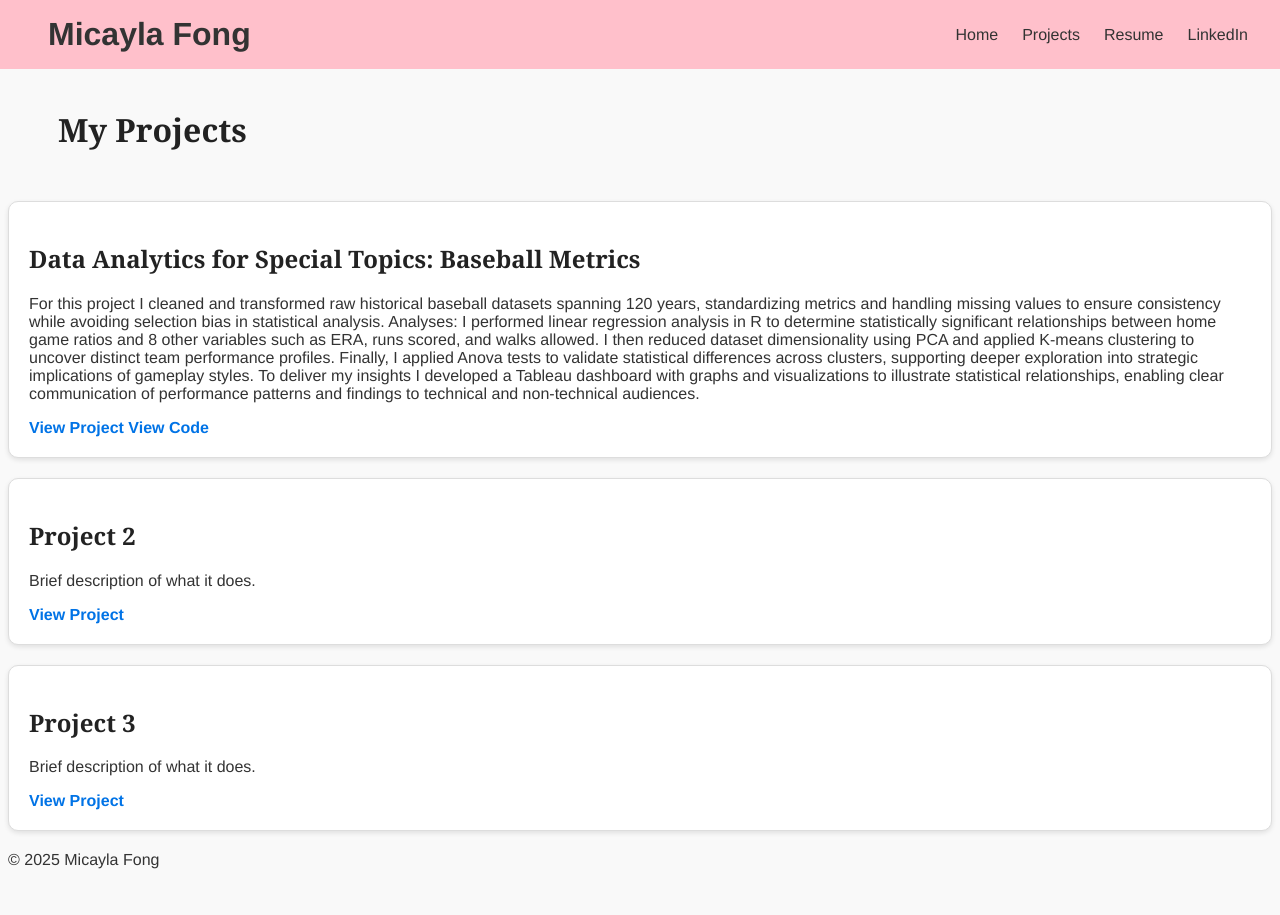
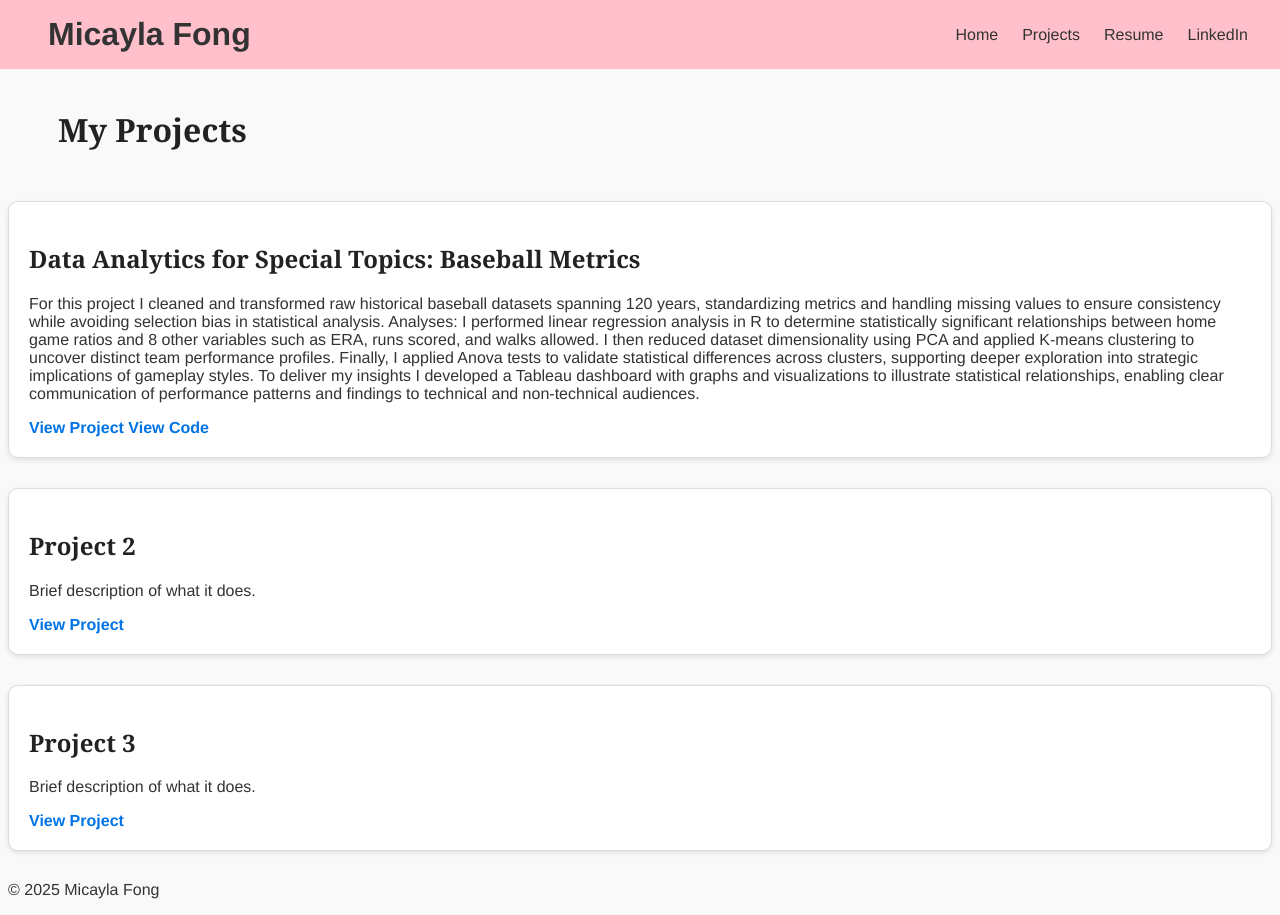
Before and after one commit to mdfong35/mdfong35.github.io, a Jekyll site: the page built from projects.md, in a window 1280 px wide. Built offline with Jekyll 4.4.1, drawn with Linux system fonts in a browser that asks for light colours.

Commit message:
Update style.css

```diff
--- a/assets/style.css
+++ b/assets/style.css
@@ -74,7 +74,7 @@ h1, h2, h3 {
     border: 1px solid #ddd;
     border-radius: 10px;
     padding: 20px;
-    margin: 20px 0;
+    margin: 30px 0;
     background-color: #fff;
     box-shadow: 0 2px 5px rgba(0,0,0,0.1);
 }
```
